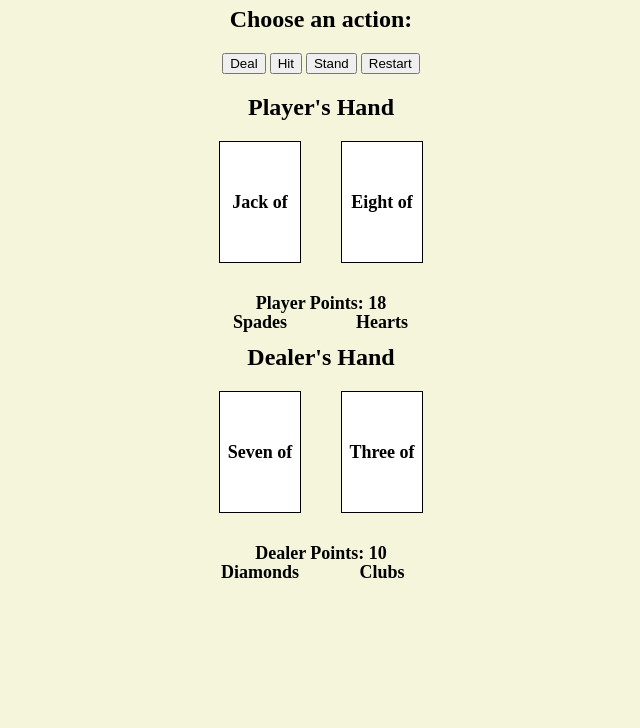
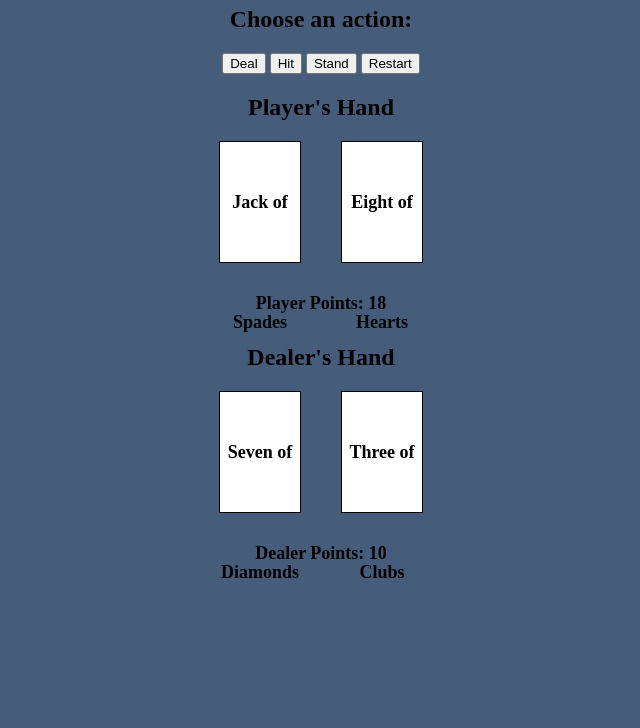
Before and after one commit to sharmarkee/BlackJack-Project, a plain HTML site: page index.html in a window 1280 px wide. Shown: the part 72-800 px from the top of the page, without its empty margins (319-959 px from the left). Drawn offline with Linux system fonts and the light colour scheme.

Commit message:
Update style.css

```diff
--- a/style.css
+++ b/style.css
@@ -1,6 +1,6 @@
 body {
   text-align: center;
-  background-color: beige;
+  background-color: #455d7a;
   margin: auto;
   text-justify: center;
   height: 200px;
```
